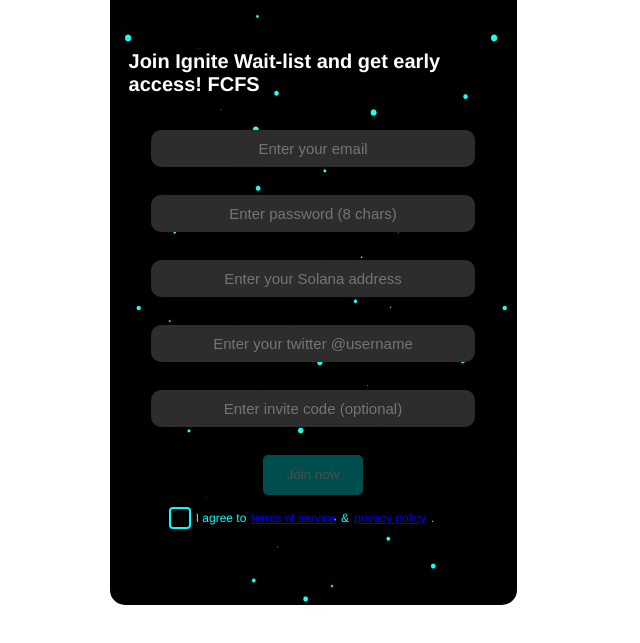
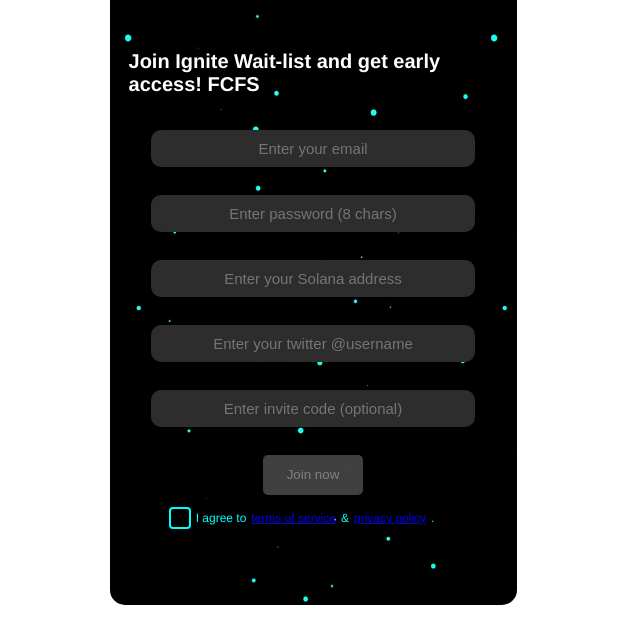
Before and after one commit to princeop12/ignite_xyz, a plain HTML site: page IGNW/index.html in a window 1280 px wide. Shown: the part 307-950 px from the top of the page, without its empty margins (327-967 px from the left). Drawn offline with nearby package versions, Linux system fonts and the light colour scheme; no server answers.

Commit message:
Update styles.css

```diff
--- a/IGNW/styles.css
+++ b/IGNW/styles.css
@@ -607,20 +607,21 @@
     display: block;
 }
 
-/* Disabled button styles (already present, ensuring it’s here for reference) */
+/* Disabled button styles */
 .btn.disabled,
 .btn2.disabled,
 .btn3.disabled,
 .btn4.disabled,
 .btn5.disabled,
 .btn6.disabled {
-    opacity: 0.3;
+    opacity: 0.5;
     cursor: not-allowed;
-    background-color: aqua;
-    border-color: aqua;
+    background-color: grey;
+    border-color: grey;
     color: white;
 }
 
+/* Remove hover effect for disabled buttons */
 .btn.disabled:hover,
 .btn2.disabled:hover,
 .btn3.disabled:hover,
```
